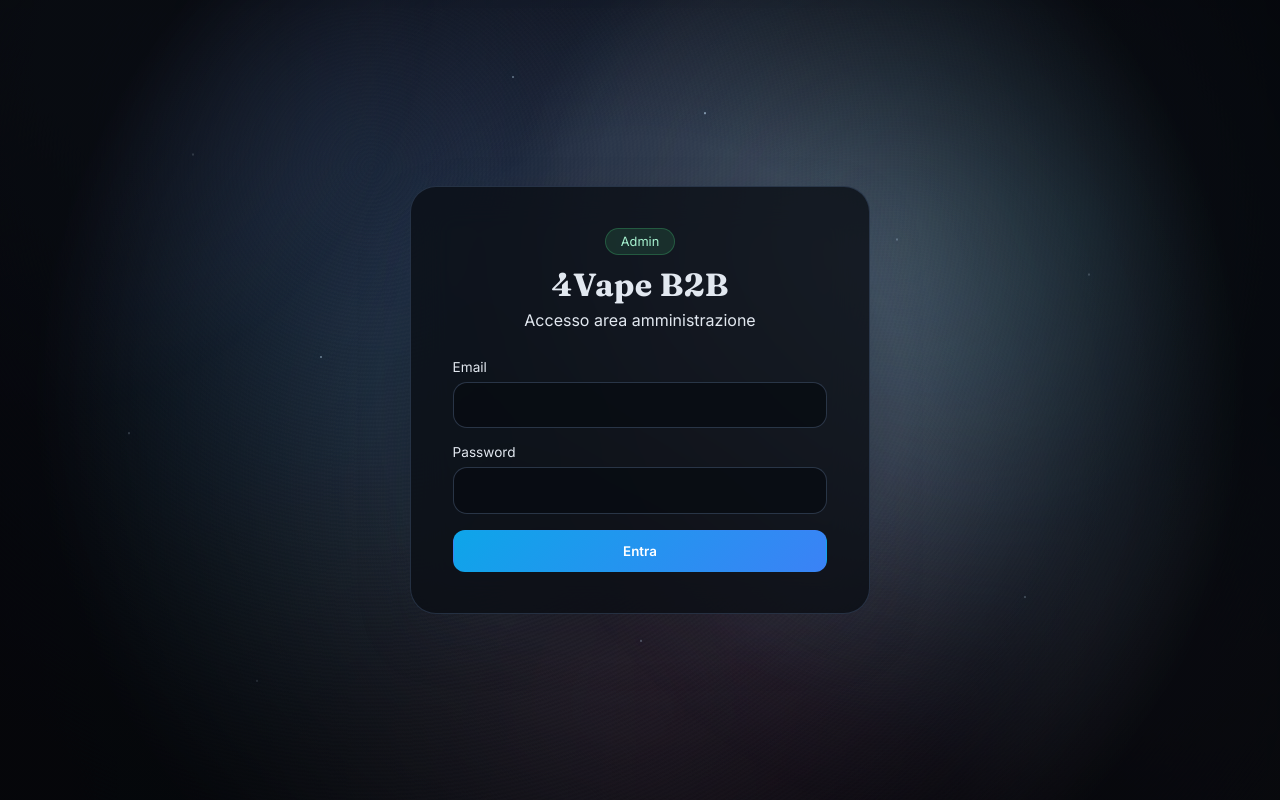
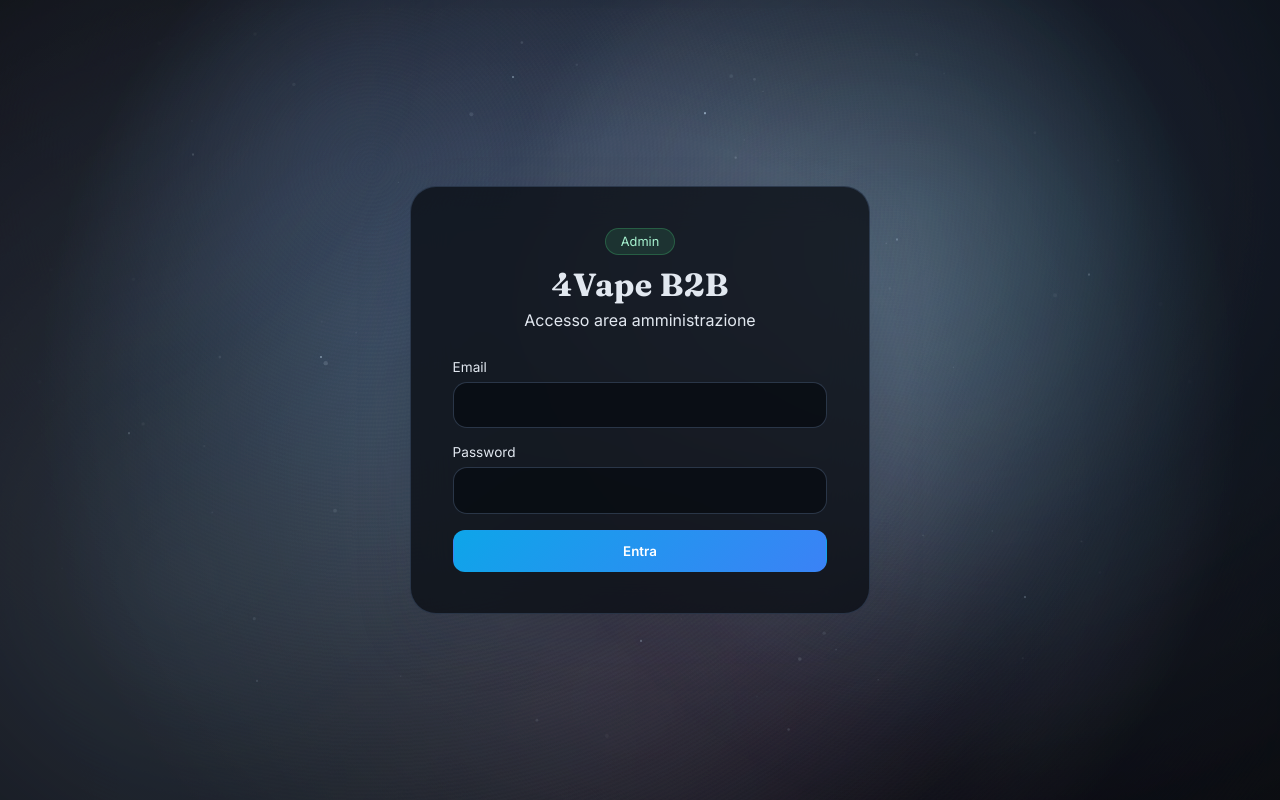
Before and after one commit to SyqonCollective/4vape, a React (Vite) app: page /admin/login in a window 1280 px wide. Built offline with nearby package versions, Linux system fonts and the light colour scheme; no server answers.

Commit message:
epic login: canvas particles + fog + shader noise

```diff
--- a/src/index.css
+++ b/src/index.css
@@ -615,6 +615,11 @@ button {
 .auth-wrap.auth-epic {
   background: radial-gradient(circle at 20% 10%, #1c2029, #0b0f14 50%, #06080b 100%);
 }
+.auth-filter {
+  position: absolute;
+  width: 0;
+  height: 0;
+}
 .auth-scene {
   position: absolute;
   inset: 0;
@@ -660,6 +665,15 @@ button {
 .auth-fog .f1 { top: -20vmax; left: -10vmax; animation-duration: 30s; }
 .auth-fog .f2 { bottom: -25vmax; right: -15vmax; animation-duration: 24s; animation-delay: -8s; }
 .auth-fog .f3 { top: 10vmax; right: 20vmax; animation-duration: 28s; animation-delay: -14s; }
+.auth-canvas {
+  position: absolute;
+  inset: 0;
+  width: 100%;
+  height: 100%;
+  opacity: 0.45;
+  mix-blend-mode: screen;
+  filter: blur(0.5px);
+}
 .auth-noise {
   position: absolute;
   inset: 0;
@@ -701,6 +715,18 @@ button {
   inset: 0;
   background: radial-gradient(circle at center, transparent 35%, rgba(5, 6, 10, 0.9) 80%);
 }
+.auth-front-fog {
+  position: absolute;
+  inset: -10%;
+  background:
+    radial-gradient(circle at 20% 70%, rgba(180, 210, 255, 0.22), transparent 55%),
+    radial-gradient(circle at 70% 30%, rgba(120, 160, 220, 0.18), transparent 60%),
+    radial-gradient(circle at 40% 40%, rgba(255, 255, 255, 0.08), transparent 60%);
+  filter: blur(24px) url(#fog-noise);
+  opacity: 0.75;
+  mix-blend-mode: screen;
+  animation: fogPulse 18s ease-in-out infinite;
+}
 
 @keyframes skyShift {
   0% { transform: translate3d(0, 0, 0) scale(1); }
@@ -725,6 +751,11 @@ button {
   0% { transform: translate3d(0, 0, 0); opacity: 0.4; }
   50% { transform: translate3d(0, -8px, 0); opacity: 0.9; }
   100% { transform: translate3d(0, 0, 0); opacity: 0.4; }
+}
+@keyframes fogPulse {
+  0% { transform: translate3d(0, 0, 0) scale(1); opacity: 0.6; }
+  50% { transform: translate3d(1vmax, -1vmax, 0) scale(1.06); opacity: 0.9; }
+  100% { transform: translate3d(-1vmax, 1vmax, 0) scale(1); opacity: 0.65; }
 }
 
 .auth-card {
--- a/src/pages/admin/Login.jsx
+++ b/src/pages/admin/Login.jsx
@@ -1,9 +1,10 @@
-import { useState } from "react";
+import { useEffect, useRef, useState } from "react";
 import { useNavigate } from "react-router-dom";
 import { api, setToken } from "../../lib/api.js";
 
 export default function AdminLogin() {
   const navigate = useNavigate();
+  const canvasRef = useRef(null);
   const [email, setEmail] = useState("");
   const [password, setPassword] = useState("");
   const [error, setError] = useState("");
@@ -28,8 +29,82 @@ export default function AdminLogin() {
     }
   }
 
+  useEffect(() => {
+    const canvas = canvasRef.current;
+    if (!canvas) return undefined;
+    const ctx = canvas.getContext("2d");
+    if (!ctx) return undefined;
+
+    let raf = 0;
+    let width = 0;
+    let height = 0;
+    const particles = [];
+
+    function resize() {
+      const rect = canvas.getBoundingClientRect();
+      width = Math.max(1, Math.floor(rect.width));
+      height = Math.max(1, Math.floor(rect.height));
+      canvas.width = width * window.devicePixelRatio;
+      canvas.height = height * window.devicePixelRatio;
+      ctx.scale(window.devicePixelRatio, window.devicePixelRatio);
+    }
+
+    function seed() {
+      particles.length = 0;
+      const count = Math.min(140, Math.floor((width * height) / 12000));
+      for (let i = 0; i < count; i += 1) {
+        particles.push({
+          x: Math.random() * width,
+          y: Math.random() * height,
+          r: 0.6 + Math.random() * 1.6,
+          a: 0.12 + Math.random() * 0.4,
+          vy: 0.1 + Math.random() * 0.4,
+          vx: (Math.random() - 0.5) * 0.25,
+        });
+      }
+    }
+
+    function draw() {
+      ctx.clearRect(0, 0, width, height);
+      ctx.fillStyle = "rgba(210, 235, 255, 0.8)";
+      for (const p of particles) {
+        ctx.globalAlpha = p.a;
+        ctx.beginPath();
+        ctx.arc(p.x, p.y, p.r, 0, Math.PI * 2);
+        ctx.fill();
+        p.x += p.vx;
+        p.y -= p.vy;
+        if (p.y < -20) p.y = height + 20;
+        if (p.x < -20) p.x = width + 20;
+        if (p.x > width + 20) p.x = -20;
+      }
+      ctx.globalAlpha = 1;
+      raf = requestAnimationFrame(draw);
+    }
+
+    const onResize = () => {
+      ctx.setTransform(1, 0, 0, 1, 0, 0);
+      resize();
+      seed();
+    };
+
+    onResize();
+    draw();
+    window.addEventListener("resize", onResize);
+    return () => {
+      cancelAnimationFrame(raf);
+      window.removeEventListener("resize", onResize);
+    };
+  }, []);
+
   return (
     <div className="auth-wrap auth-epic">
+      <svg className="auth-filter" aria-hidden="true">
+        <filter id="fog-noise">
+          <feTurbulence type="fractalNoise" baseFrequency="0.8" numOctaves="2" seed="3" />
+          <feDisplacementMap in="SourceGraphic" scale="18" />
+        </filter>
+      </svg>
       <div className="auth-scene">
         <div className="auth-sky" />
         <div className="auth-aurora" />
@@ -38,6 +113,7 @@ export default function AdminLogin() {
           <span className="fog f2" />
           <span className="fog f3" />
         </div>
+        <canvas ref={canvasRef} className="auth-canvas" />
         <div className="auth-noise" />
         <div className="auth-sparks">
           {Array.from({ length: 12 }).map((_, i) => (
@@ -45,6 +121,7 @@ export default function AdminLogin() {
           ))}
         </div>
         <div className="auth-vignette" />
+        <div className="auth-front-fog" />
       </div>
       <div className="auth-card">
         <div className="auth-header">
```
